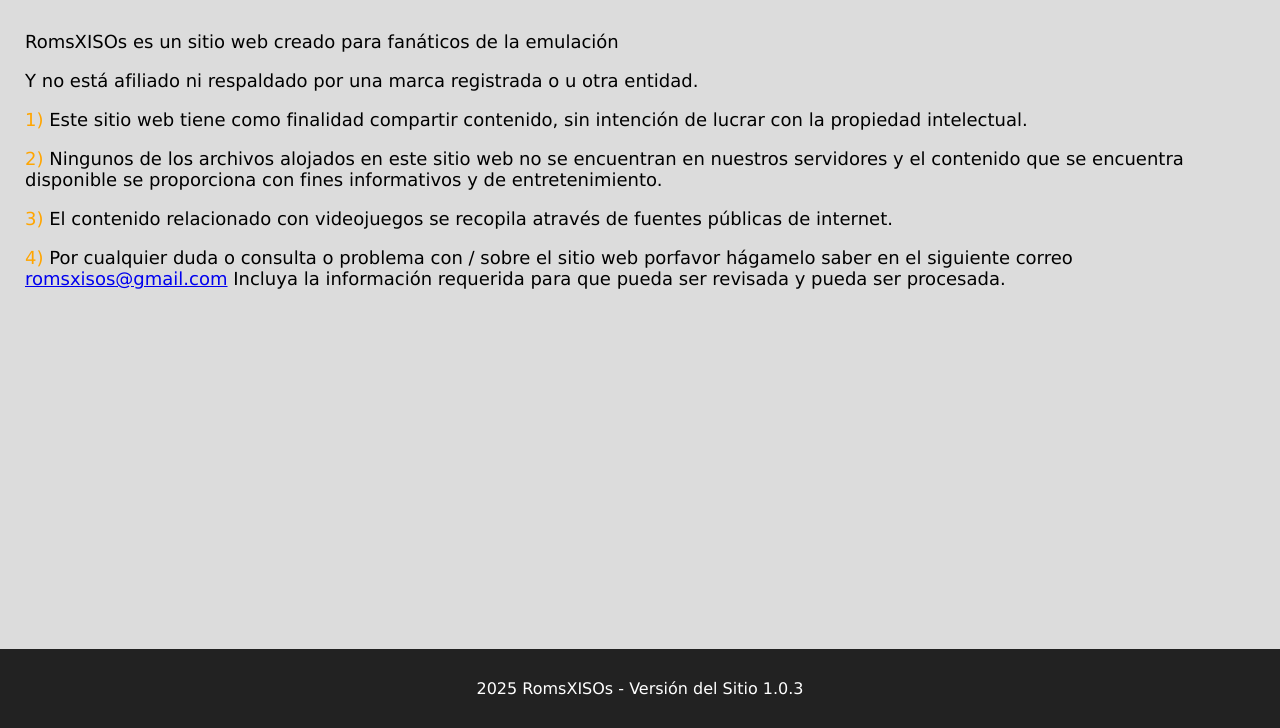
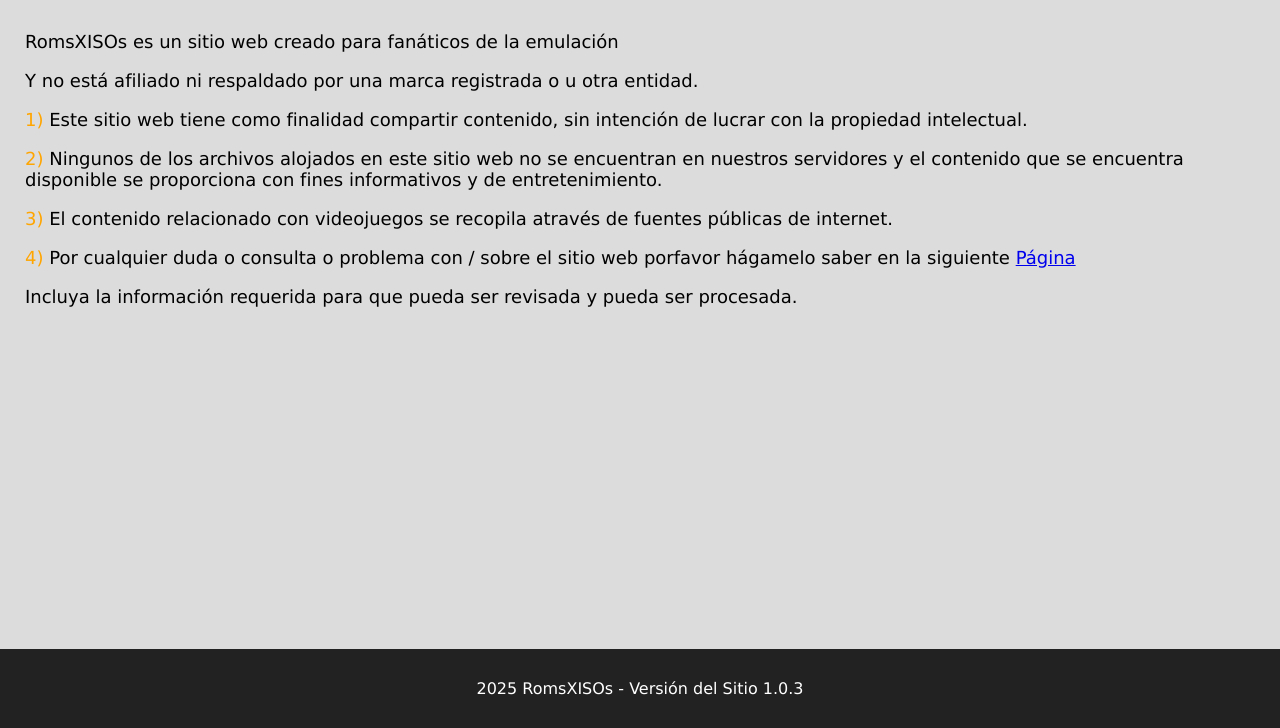
Before and after one commit to romsxisos/web, a plain HTML site: page acerca-del-sitio.html in a window 1280 px wide. Shown: the part 72-800 px from the top of the page. Drawn offline with Linux system fonts and the light colour scheme.

Commit message:
Add files via upload

```diff
--- a/acerca-del-sitio.html
+++ b/acerca-del-sitio.html
@@ -66,9 +66,8 @@
 
 <p><span>3)</span> El contenido relacionado con videojuegos se recopila através de fuentes públicas de internet. </p>
 
-<p><span>4)</span> Por cualquier duda o consulta o problema con / sobre el sitio web porfavor hágamelo saber en el siguiente correo
-
-<a href="mailto:romsxisos@gmail.com">romsxisos@gmail.com</a> Incluya la información requerida para que pueda ser revisada y pueda ser procesada. </p>
+<p><span>4)</span> Por cualquier duda o consulta o problema con / sobre el sitio web porfavor hágamelo saber en la siguiente <a href="https://romsxisos.rf.gd/reportar-problema.html">Página</a>
+<p> Incluya la información requerida para que pueda ser revisada y pueda ser procesada. </p>
 
  </div>
 
```
